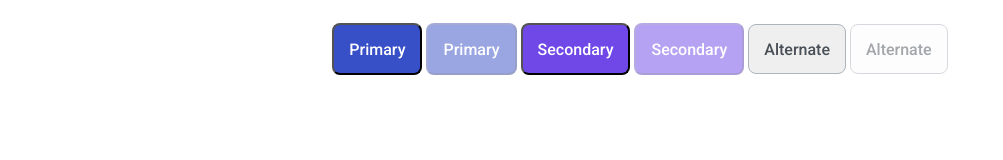
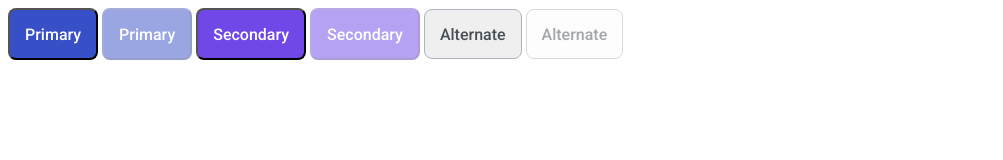
Before and after one commit to js-tasks-ru/htmlcss-20230124_black-s-w-a-n, a website: page 03-lection1/01-button/index.html in a window 1280 px wide. Shown: the whole page, without its empty margins (0-1003 px from the left). Drawn offline with Linux system fonts and the light colour scheme.

Commit message:
lect1 button 10

```diff
--- a/03-lection1/01-button/index.html
+++ b/03-lection1/01-button/index.html
@@ -6,16 +6,12 @@
             <link rel="stylesheet" href="./button.css">
         </head>
         <body>
-
-                <div class="button">
                     <button type="button" class="button button_primary">Primary</button>
                     <button type="button" class=" button button_primary" disabled>Primary</button>
                     <button type="button" class="button button_secondary">Secondary</button>
                     <button type="button" class="button button_secondary" disabled>Secondary</button>
                     <button type="button" class="button button_alternate">Alternate</button>
                     <button type="button" class="button button_alternate" disabled>Alternate</button>
-                </div>
-
         </body>
     </html>
 
```
